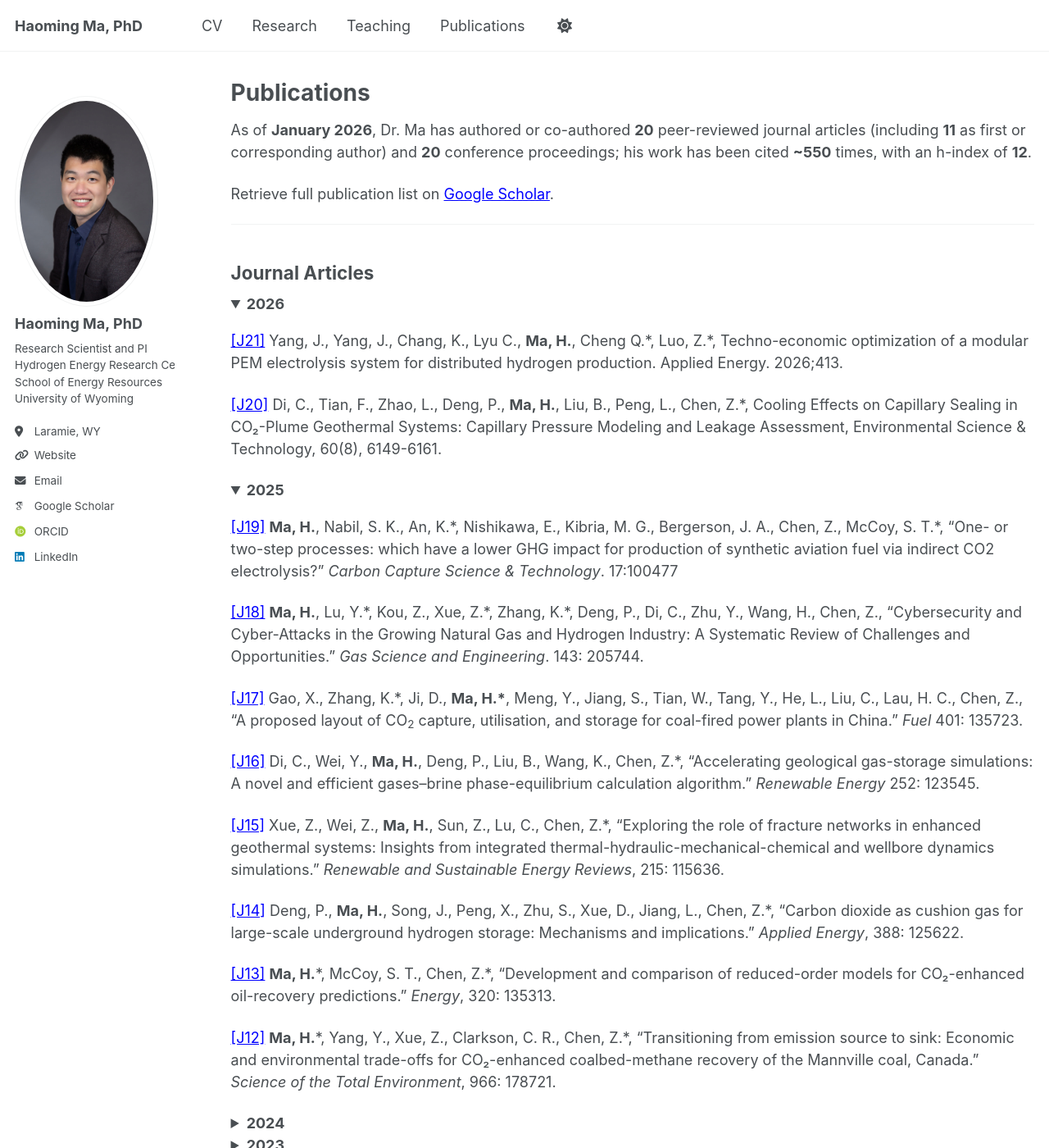
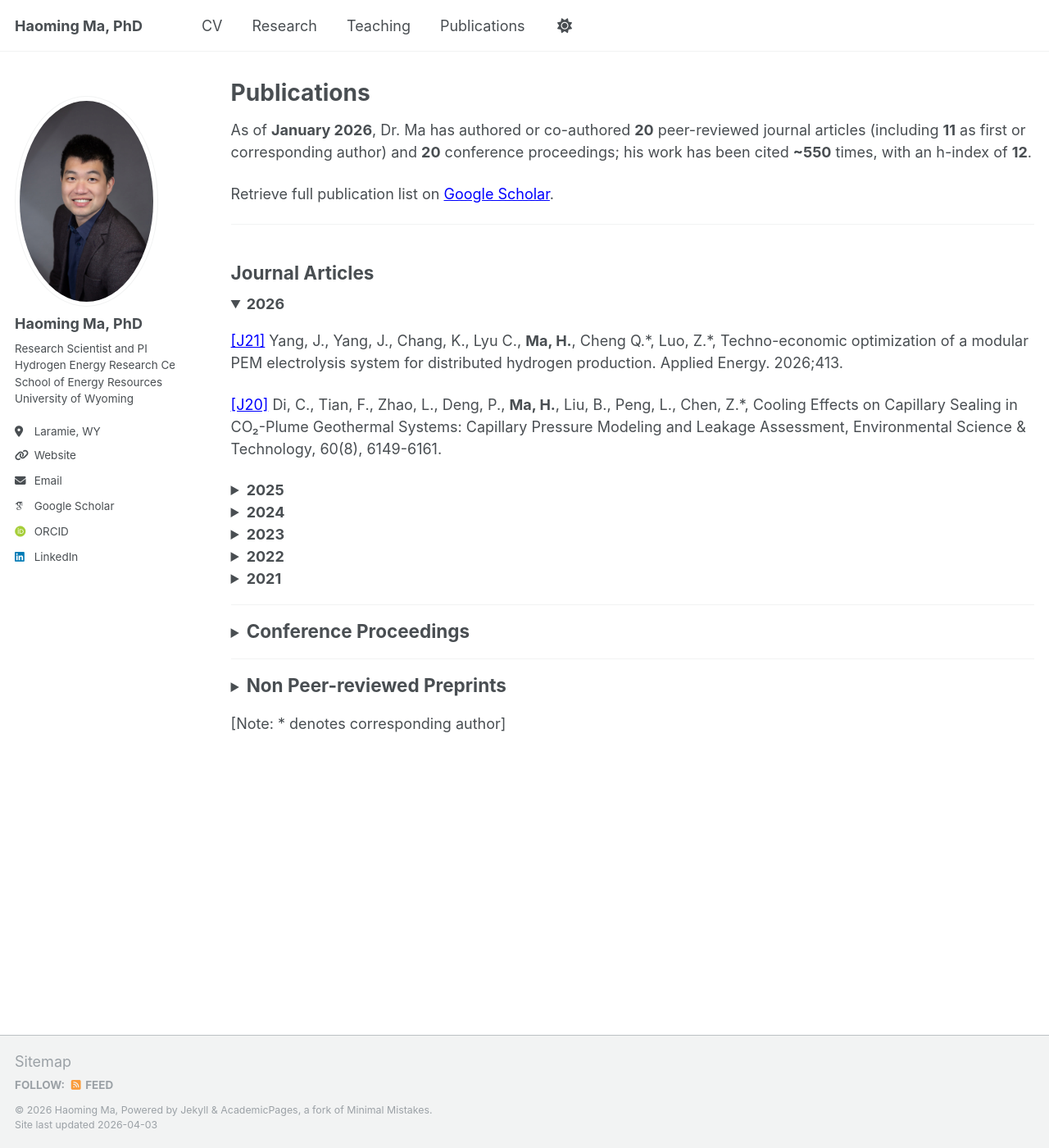
Before and after one commit to haoming-ma/haoming-ma.github.io, a Jekyll site: the page built from _pages/publications.md, in a window 1280 px wide and 1400 px high. Shown: the whole window at 82% size. Built offline with Jekyll 4.4.1, drawn with Linux system fonts in a browser that asks for light colours; some web fonts are replaced.

Commit message:
Update publications.md

```diff
--- a/_pages/publications.md
+++ b/_pages/publications.md
@@ -27,7 +27,7 @@ Di, C., Tian, F., Zhao, L., Deng, P., <strong>Ma, H.</strong>, Liu, B., Peng, L.
 </p>
 </details>
 
-<details class="pub-year" open>
+<details class="pub-year">
 <summary><strong>2025</strong></summary>
 
 <p>
```
